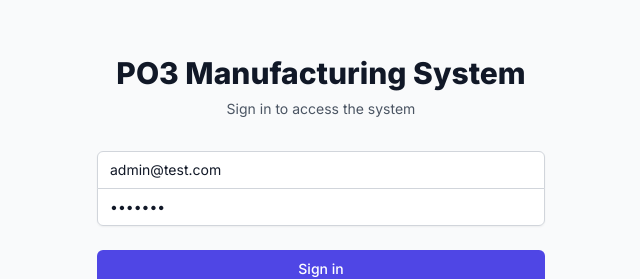
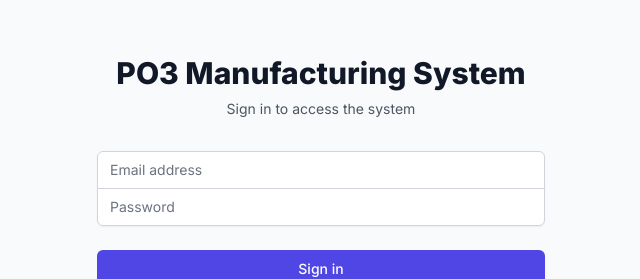
Before and after one commit to jamesmb80/po3-manufacturing, a Next.js app: page /login in a window 1280 px wide. Shown: the part 209-488 px from the top of the page, without its empty margins (319-959 px from the left). Built offline with nearby package versions, Linux system fonts and the light colour scheme.

Commit message:
Remove pre-populated credentials from login page for security
- Empty email and password fields on production
- Users must manually enter credentials
- Demo credentials still shown as reference text below form

```diff
--- a/app/login/page.tsx
+++ b/app/login/page.tsx
@@ -5,8 +5,8 @@ import { useRouter } from 'next/navigation'
 import { createBrowserClient } from '@supabase/ssr'
 
 export default function LoginPage() {
-  const [email, setEmail] = useState('admin@test.com')
-  const [password, setPassword] = useState('test123')
+  const [email, setEmail] = useState('')
+  const [password, setPassword] = useState('')
   const [loading, setLoading] = useState(false)
   const [error, setError] = useState<string | null>(null)
   const router = useRouter()
```
